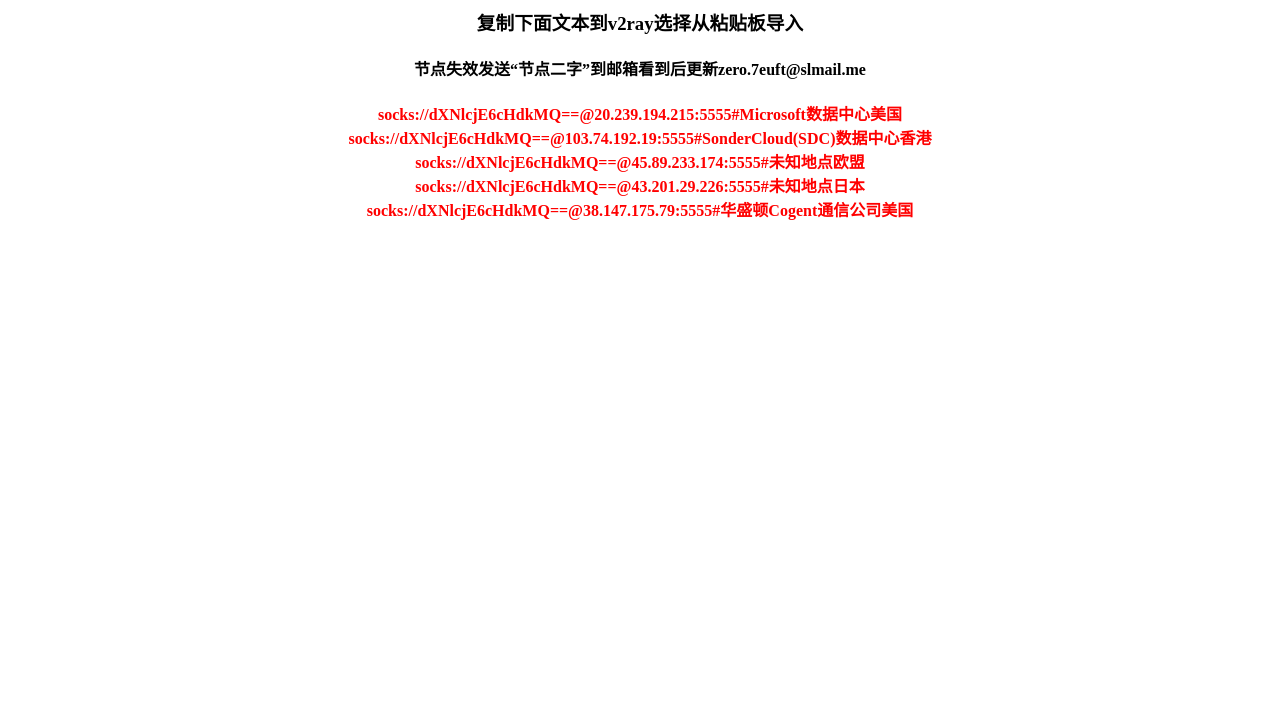
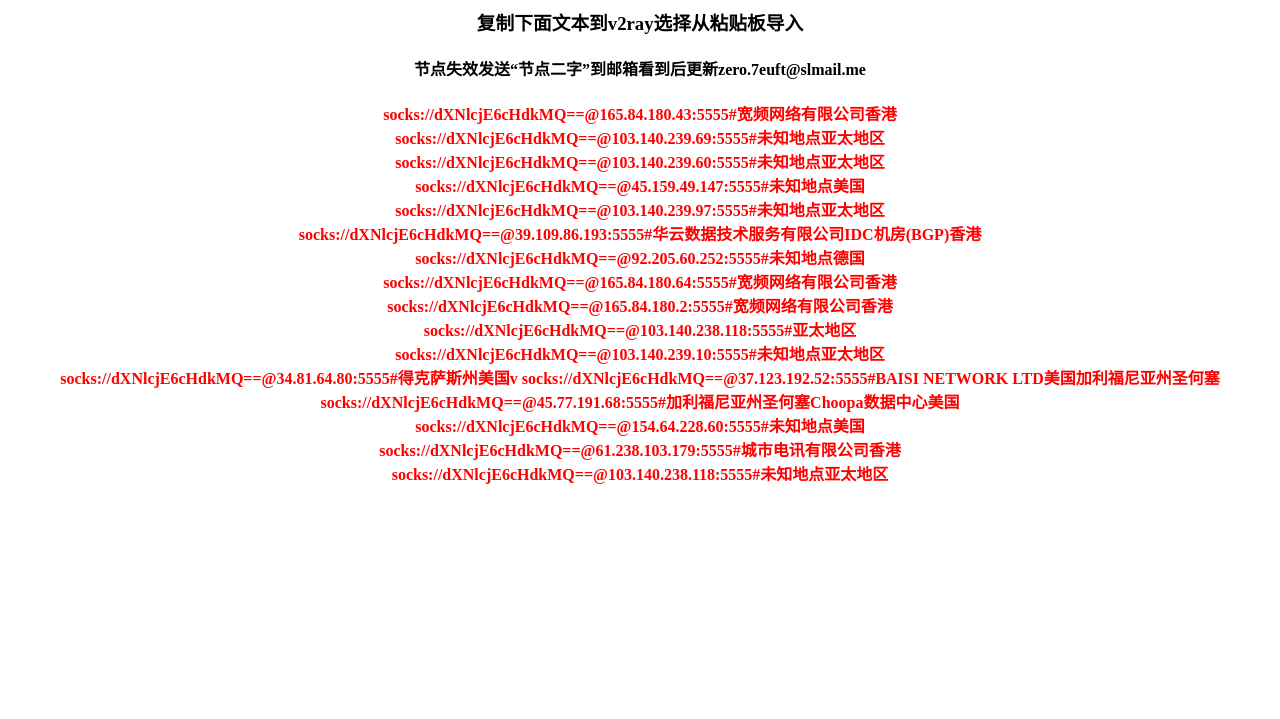
Before and after one commit to zerobyw/zerobyw.github.io, a plain HTML site: page jiedian.html in a window 1280 px wide. Shown: the part 81-800 px from the top of the page. Drawn offline with Linux system fonts and the light colour scheme.

Commit message:
Update jiedian.html

```diff
--- a/jiedian.html
+++ b/jiedian.html
@@ -18,17 +18,29 @@
 </head>
 
 <body>
-<h1>节点分享最后更新时间2023-4-22</h1>
+<h1>节点分享最后更新时间2023-4-23</h1>
 <h3>复制下面文本到v2ray选择从粘贴板导入</h3>
 <h4>节点失效发送“节点二字”到邮箱看到后更新zero.7euft@slmail.me</h4>
 <h4><div>
 <!--香港--><span id="copy"><font color="ff0000">
 
-socks://dXNlcjE6cHdkMQ==@20.239.194.215:5555#Microsoft数据中心美国<br>
-socks://dXNlcjE6cHdkMQ==@103.74.192.19:5555#SonderCloud(SDC)数据中心香港<br>
-socks://dXNlcjE6cHdkMQ==@45.89.233.174:5555#未知地点欧盟<br>
-socks://dXNlcjE6cHdkMQ==@43.201.29.226:5555#未知地点日本<br>
-socks://dXNlcjE6cHdkMQ==@38.147.175.79:5555#华盛顿Cogent通信公司美国<br>
+socks://dXNlcjE6cHdkMQ==@165.84.180.43:5555#宽频网络有限公司香港<br>
+socks://dXNlcjE6cHdkMQ==@103.140.239.69:5555#未知地点亚太地区<br>
+socks://dXNlcjE6cHdkMQ==@103.140.239.60:5555#未知地点亚太地区<br>
+socks://dXNlcjE6cHdkMQ==@45.159.49.147:5555#未知地点美国<br>
+socks://dXNlcjE6cHdkMQ==@103.140.239.97:5555#未知地点亚太地区<br>
+socks://dXNlcjE6cHdkMQ==@39.109.86.193:5555#华云数据技术服务有限公司IDC机房(BGP)香港<br>
+socks://dXNlcjE6cHdkMQ==@92.205.60.252:5555#未知地点德国<br>
+socks://dXNlcjE6cHdkMQ==@165.84.180.64:5555#宽频网络有限公司香港<br>
+socks://dXNlcjE6cHdkMQ==@165.84.180.2:5555#宽频网络有限公司香港<br>
+socks://dXNlcjE6cHdkMQ==@103.140.238.118:5555#亚太地区<br>
+socks://dXNlcjE6cHdkMQ==@103.140.239.10:5555#未知地点亚太地区<br>
+socks://dXNlcjE6cHdkMQ==@34.81.64.80:5555#得克萨斯州美国v
+socks://dXNlcjE6cHdkMQ==@37.123.192.52:5555#BAISI NETWORK LTD美国加利福尼亚州圣何塞<br>
+socks://dXNlcjE6cHdkMQ==@45.77.191.68:5555#加利福尼亚州圣何塞Choopa数据中心美国<br>
+socks://dXNlcjE6cHdkMQ==@154.64.228.60:5555#未知地点美国<br>
+socks://dXNlcjE6cHdkMQ==@61.238.103.179:5555#城市电讯有限公司香港<br>
+socks://dXNlcjE6cHdkMQ==@103.140.238.118:5555#未知地点亚太地区<br>
 
 
 
```
